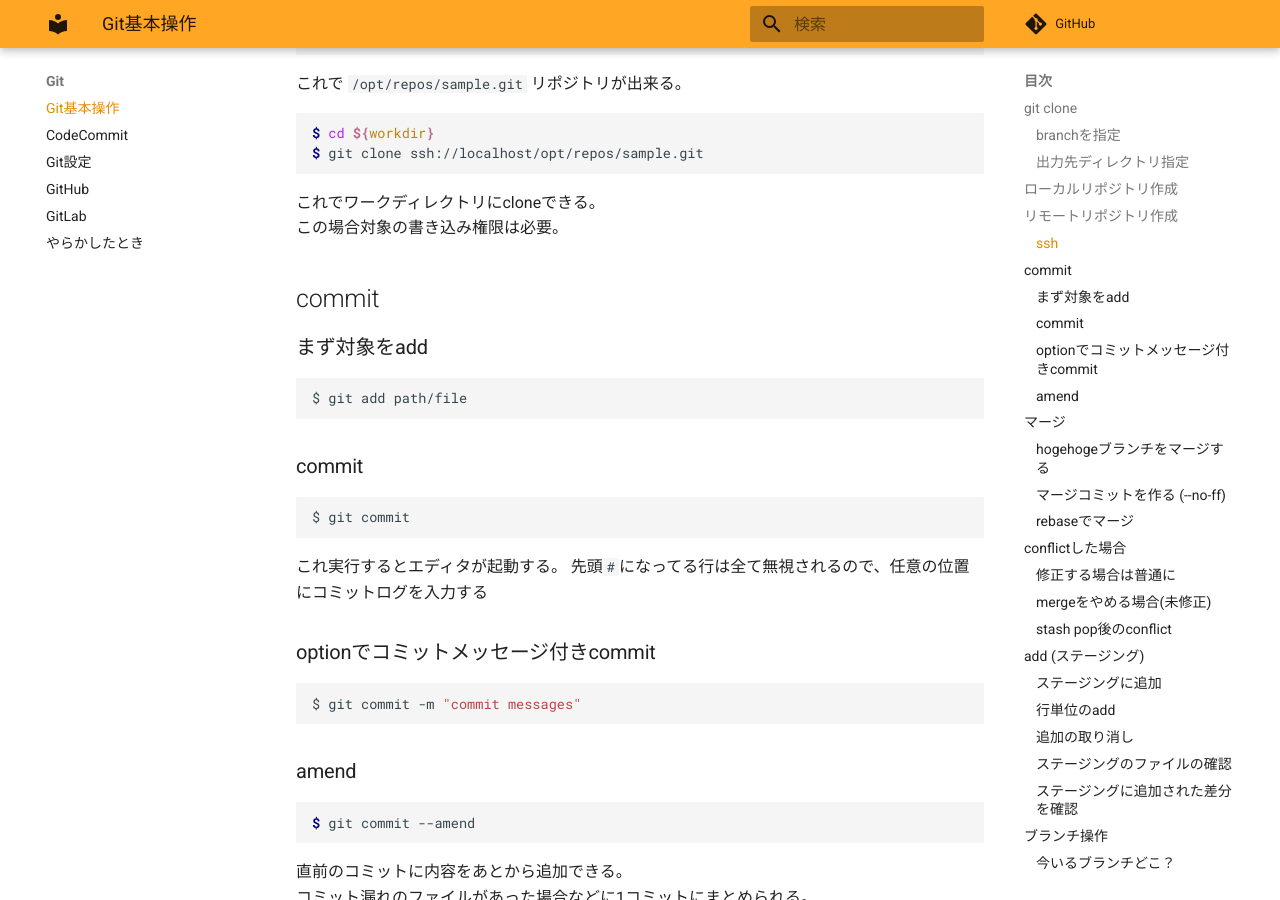
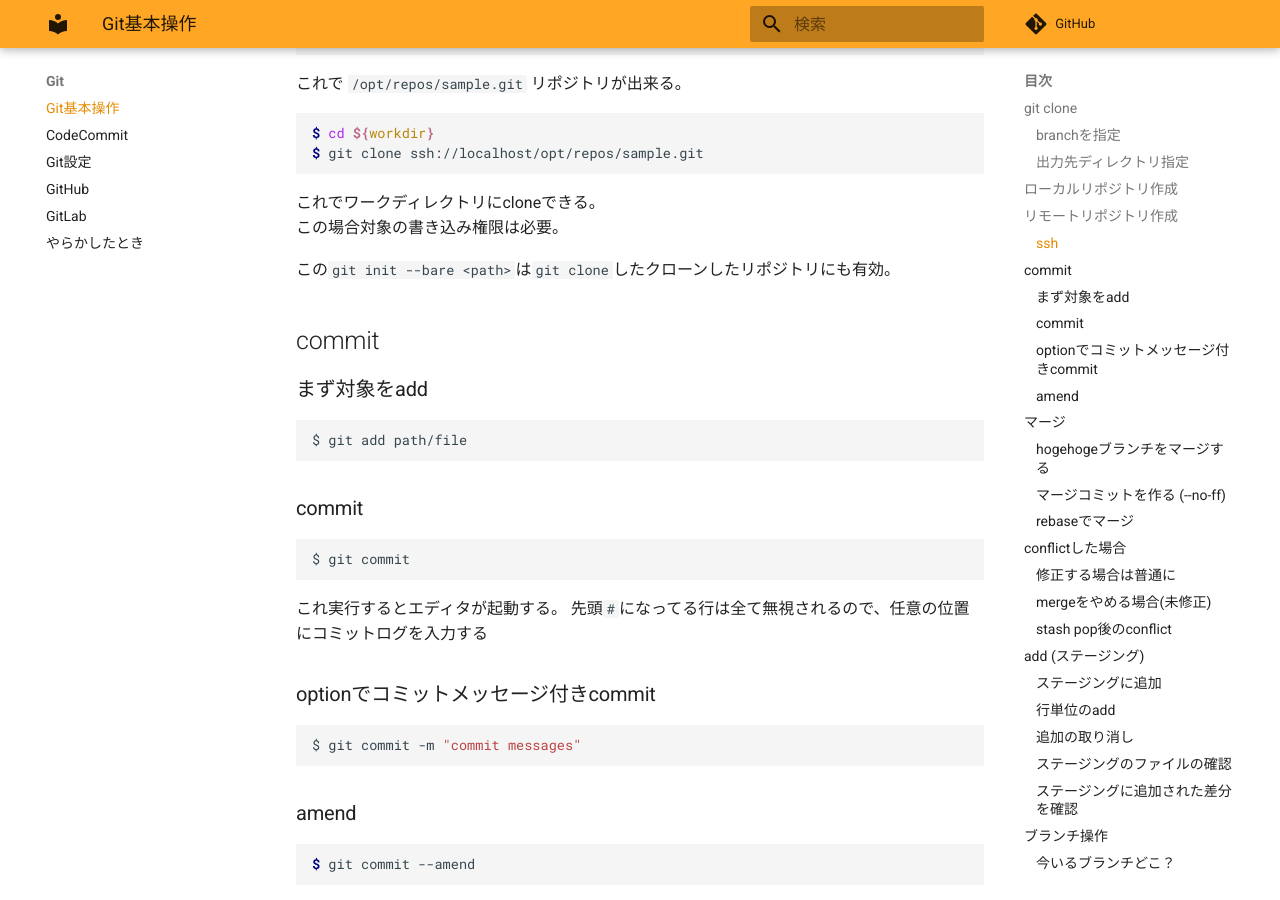
Before and after one commit to zaki-lknr/docs, an MkDocs documentation site: the page built from docs/Git/index.md, in a window 1280 px wide and 900 px high, scrolled down 1191 px. Built offline with MkDocs 1.6.1 and Material for MkDocs 9.7.7, drawn with Linux system fonts in a browser that asks for light colours; comment, search, counter and statistics services are not loaded.

Commit message:
add: git: リモートリポジトリ

```diff
--- a/docs/Git/index.md
+++ b/docs/Git/index.md
@@ -59,6 +59,8 @@ $ git clone ssh://localhost/opt/repos/sample.git
 
 これでワークディレクトリにcloneできる。
 この場合対象の書き込み権限は必要。
+
+この`git init --bare <path>`は`git clone`したクローンしたリポジトリにも有効。
 
 ## commit
 
```
